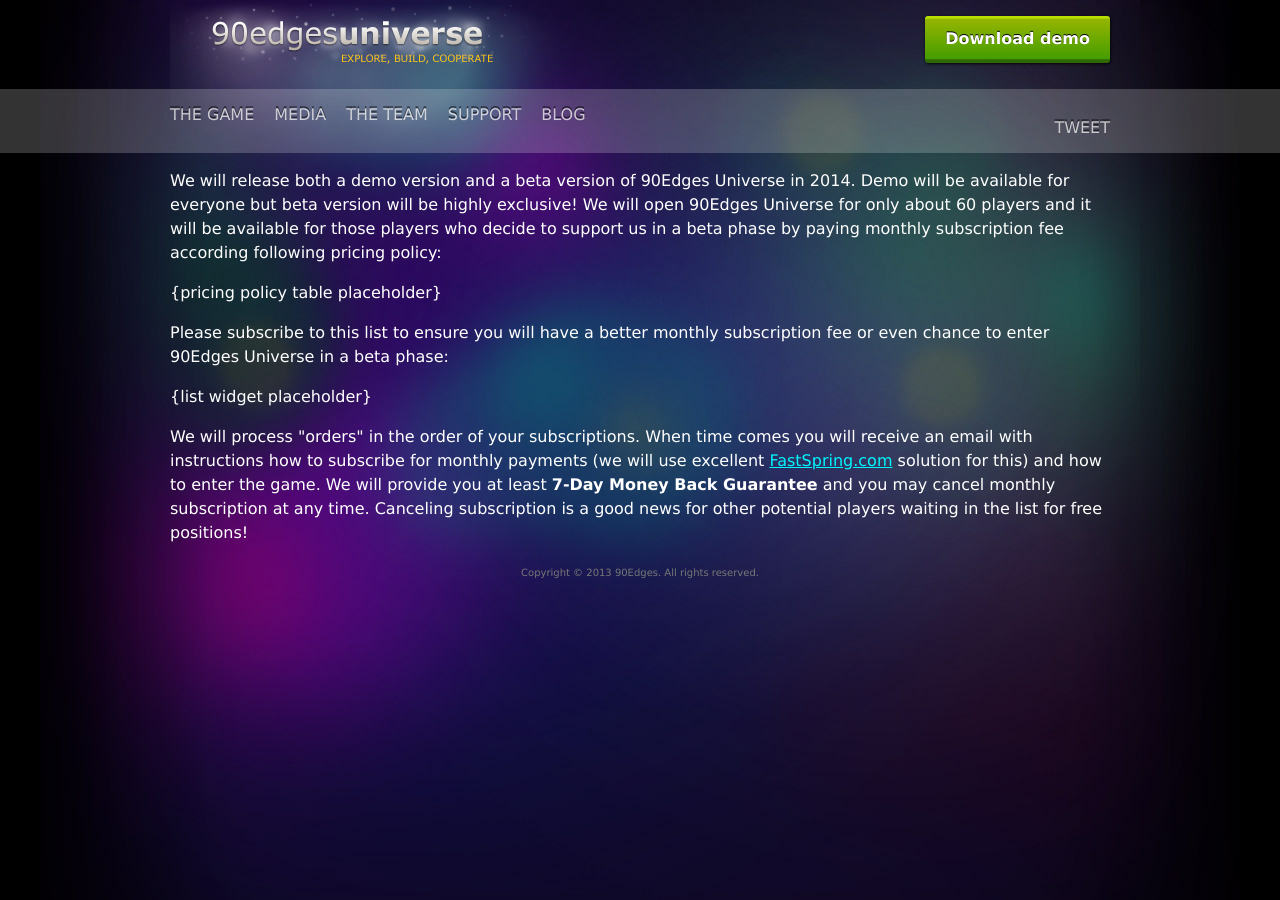
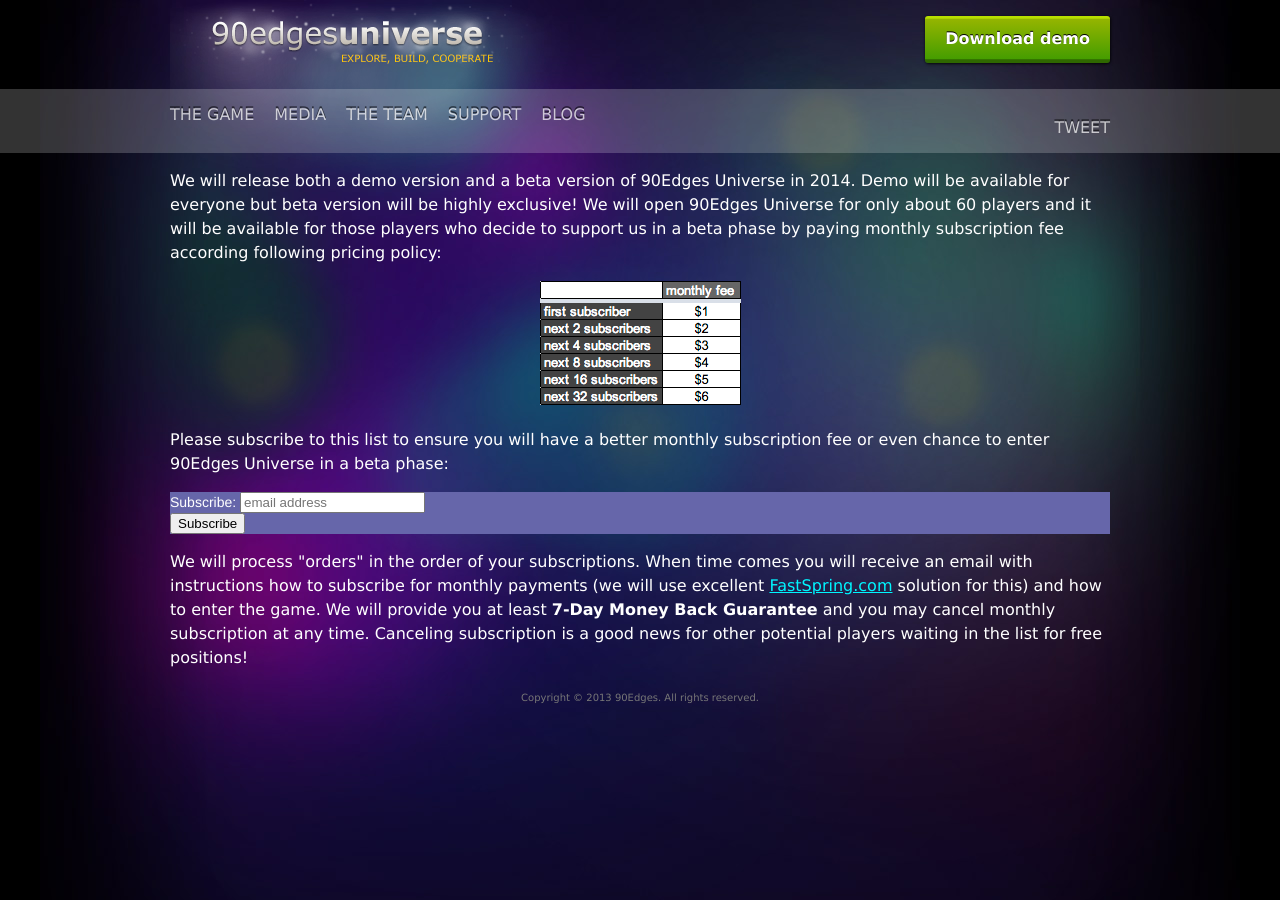
Before and after one commit to 90edges/90edges-web, a Jekyll site: the page built from universe/joinbeta/index.html, in a window 1280 px wide. Built offline with Jekyll 4.4.1, drawn with Linux system fonts in a browser that asks for light colours; comment, search, counter and statistics services are not loaded.

Commit message:
90EU: JoinBeta: PricingPolicyTable and MailingListForm

```diff
--- a/universe/joinbeta/index.html
+++ b/universe/joinbeta/index.html
@@ -11,13 +11,28 @@ menuitem: none
                 We will release both a demo version and a beta version of 90Edges Universe in 2014. Demo will be available for everyone but beta version will be highly exclusive! We will open 90Edges Universe for only about 60 players and it will be available for those players who decide to support us in a beta phase by paying monthly subscription fee according following pricing policy:
             </p>
             <p>
-                {pricing policy table placeholder}
+                <center><img alt="90Edges Universe Beta Pricing Policy Table" src="http://www.90Edges.com/universe/img/90EdgesUniverseBetaPricing.png" /></center>
             </p>
             <p>
                 Please subscribe to this list to ensure you will have a better monthly subscription fee or even chance to enter 90Edges Universe in a beta phase:
             </p>
             <p>
-                {list widget placeholder}
+                <!-- Begin MailChimp Signup Form -->
+<link href="//cdn-images.mailchimp.com/embedcode/slim-081711.css" rel="stylesheet" type="text/css">
+<style type="text/css">
+  #mc_embed_signup{background:#66a; clear:left; font:14px Helvetica,Arial,sans-serif; }
+  /* Add your own MailChimp form style overrides in your site stylesheet or in this style block.
+     We recommend moving this block and the preceding CSS link to the HEAD of your HTML file. */
+</style>
+<div id="mc_embed_signup">
+<form action="http://90Edges.us6.list-manage2.com/subscribe/post?u=00af22e1036f3cc83d00b8a9e&amp;id=ebb3ee26ec" method="post" id="mc-embedded-subscribe-form" name="mc-embedded-subscribe-form" class="validate" target="_blank" novalidate>
+  <label for="mce-EMAIL">Subscribe:</label>
+  <input type="email" value="" name="EMAIL" class="email" id="mce-EMAIL" placeholder="email address" required>
+  <div class="clear"><input type="submit" value="Subscribe" name="subscribe" id="mc-embedded-subscribe" class="button"></div>
+</form>
+</div>
+
+<!--End mc_embed_signup-->
             </p>
             <p>
                 We will process &quot;orders&quot; in the order of your subscriptions. When time comes you will receive an email with instructions how to subscribe for monthly payments (we will use excellent <a href="http://www.fastspring.com/">FastSpring.com</a> solution for this) and how to enter the game. We will provide you at least <b>7-Day Money Back Guarantee</b> and you may cancel monthly subscription at any time. Canceling subscription is a good news for other potential players waiting in the list for free positions!
```
Also changed, not shown: universe/img/90EdgesUniverseBetaPricing.png (added).
